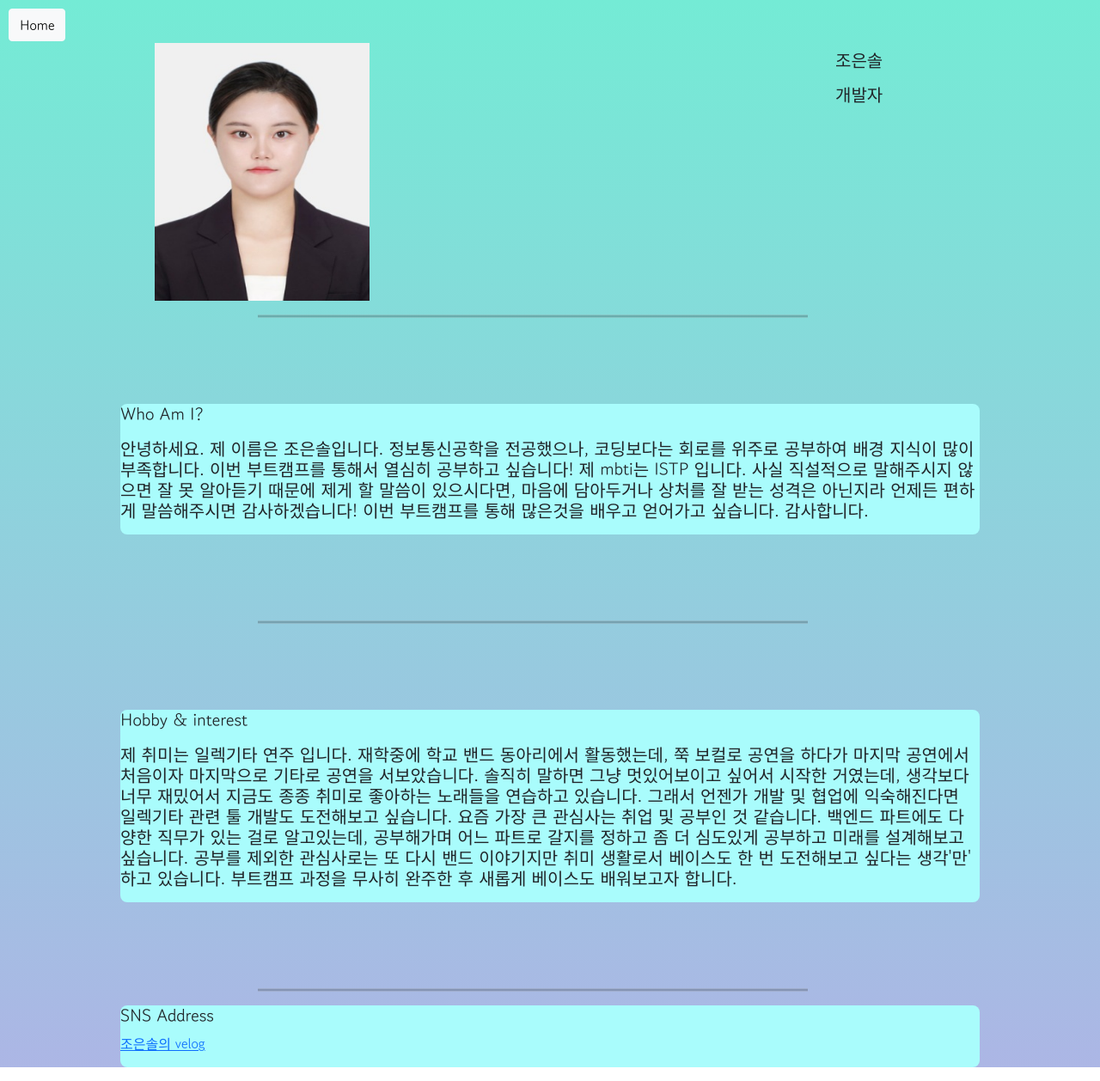
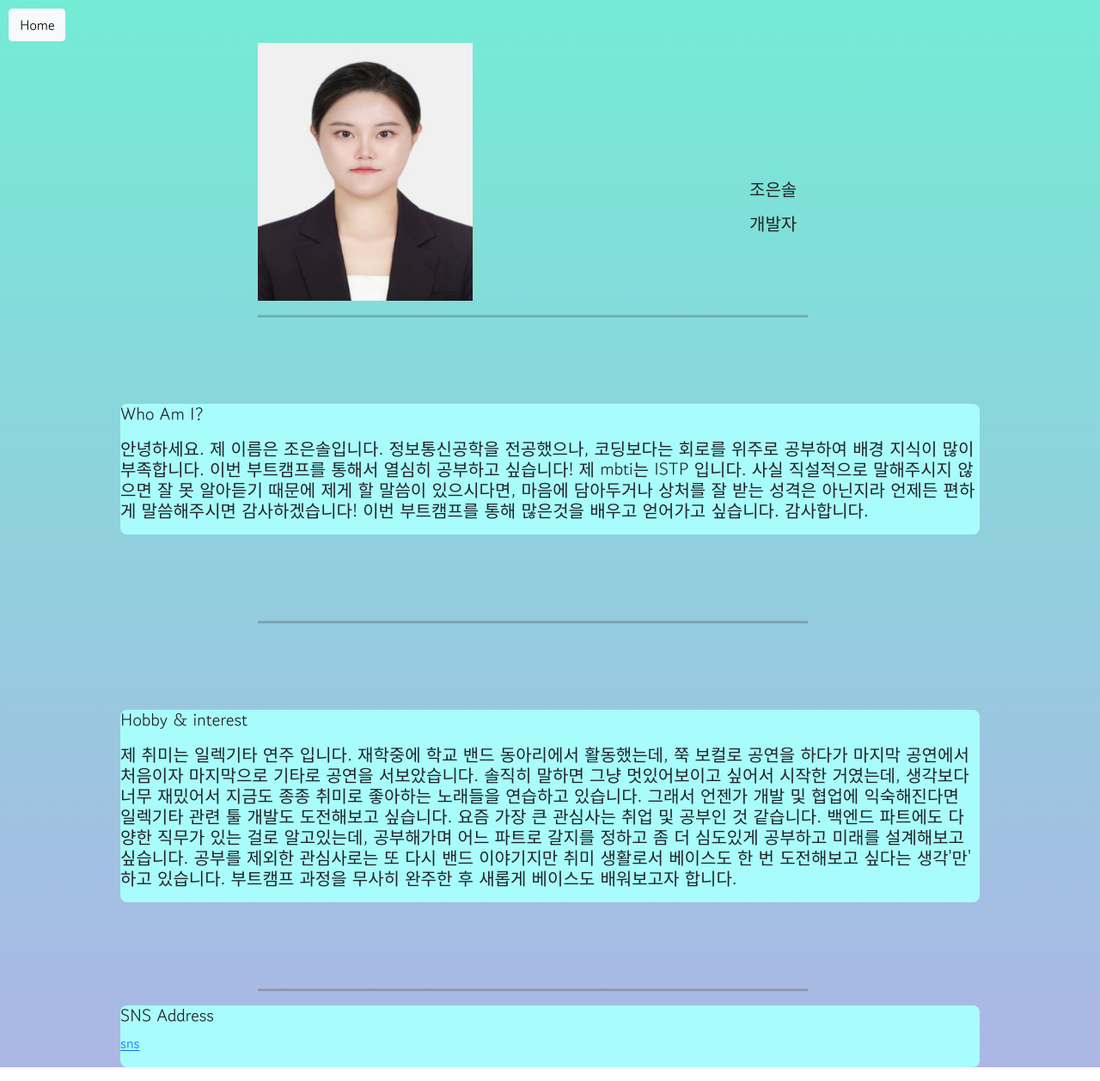
Before and after one commit to wlsql852/introduce2U, a website: page profile.html in a window 1280 px wide. Shown: the whole page at 86% size. Drawn offline with nearby package versions, Linux system fonts and the light colour scheme; no server answers.

Commit message:
상세페이지수정

```diff
--- a/profile.html
+++ b/profile.html
@@ -50,12 +50,6 @@
             transform: translateY(-10px);
         }
 
-
-
-
-
-
-
         .name {
 
             position: absolute;
@@ -64,8 +58,8 @@
             width: 200px;
             height: 50px;
             background-color: transparent;
-            margin-right: 100px;
-            margin-top: 50px;
+            margin-right: 200px;
+            margin-top: 200px;
             font-size: 20px;
             font-weight: 900;
 
@@ -149,7 +143,6 @@
         import { collection, addDoc } from "https://www.gstatic.com/firebasejs/9.22.0/firebase-firestore.js";
         import { getDocs } from "https://www.gstatic.com/firebasejs/9.22.0/firebase-firestore.js";
 
-
         // Firebase 구성 정보 설정 - firebase에서 가져오기
         const firebaseConfig = {
             apiKey: "AIzaSyDb1ItKouvn0RePzTzKqT1WjDJ4FrbWhn8",
@@ -213,12 +206,12 @@
     <div class="back">
         <div>
             <img id="pimage" src="./img/조은솔작은버전.jpg" alt="내사진" \
-                style="width:250px; height:300px; margin-left:180px; margin-top: 50px">
+                style="width:250px; height:300px; margin-left:300px; margin-top: 50px">
 
         </div>
 
         <div class="gohome">
-            <button type="button" class="btn btn-light">Home</button>
+            <button type="button" class="btn btn-light" onclick="location.href='home final2.html'">Home</button>
         </div>
 
         <div class="name">
@@ -267,7 +260,7 @@
             <div class="velog">
                 <h5>SNS Address</h5>
                 <p>
-                    <a href="https://velog.io/@sol000619/posts"> 조은솔의 velog</a>
+                    <a href="https://velog.io/@sol000619/posts">sns</a>
                 </p>
 
             </div>
```
